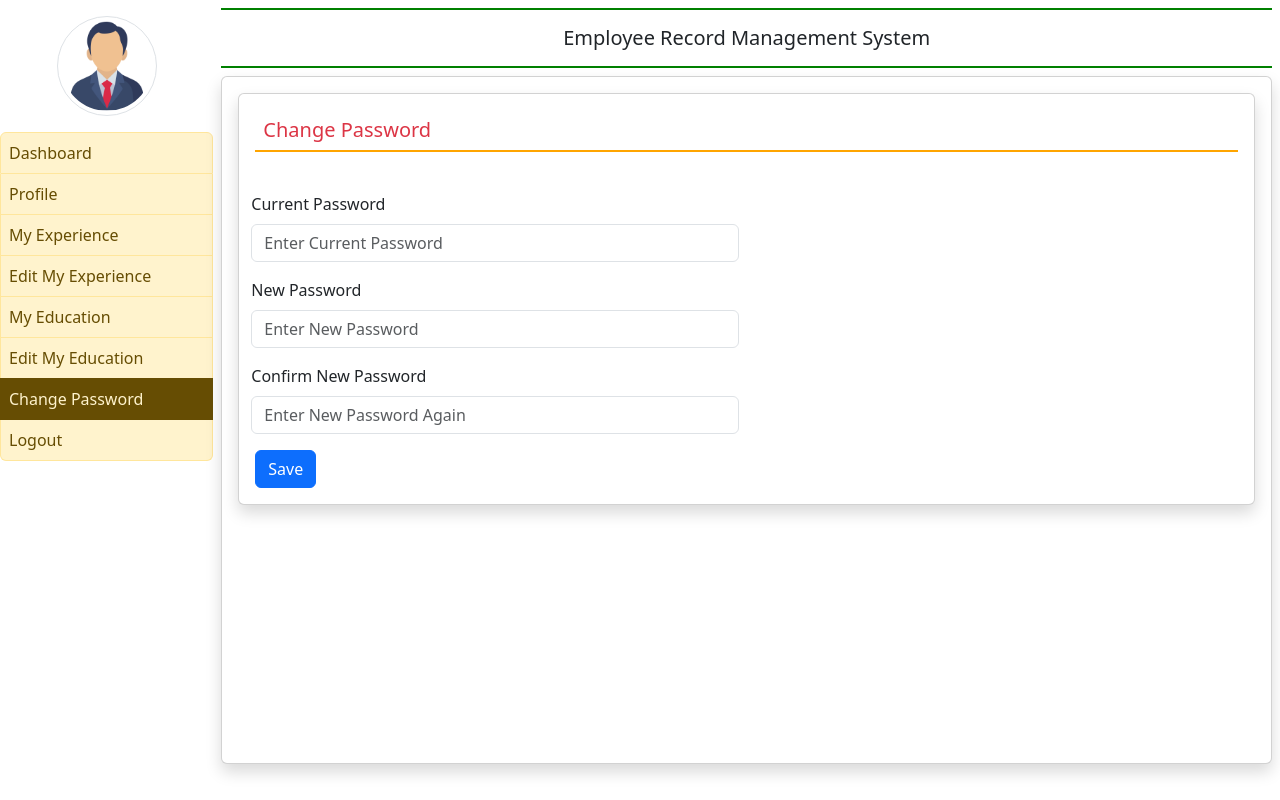
After one commit to 019rohit/employee-mangaement-system, a Django app: page /change_password/ in a window 1280 px wide. The commit adds this page. Run offline with Django 4.2, Linux system fonts and the light colour scheme; a user stored in the database is signed in.

Commit message:
Change password page completed

```diff
--- a/EmployeeManagement/urls.py
+++ b/EmployeeManagement/urls.py
@@ -34,5 +34,6 @@ urlpatterns = [
     path('myexperience/', myexperience, name = 'myexperience'),
     path('edit_exp/', edit_exp, name = 'edit_exp'),
     path('education/', education, name = 'education'),
-    path('edit_education/', edit_education, name = 'edit_education')
+    path('edit_education/', edit_education, name = 'edit_education'),
+    path('change_password/', change_password, name = 'change_password')
 ]
--- /dev/null
+++ b/employee/templates/change_password.html
@@ -0,0 +1,72 @@
+{% extends 'emp_base.html' %}
+
+{% block main %}
+
+<script type="text/javascript">
+    function checkpassword(){
+        if(document.changepassword.newpassword.value != document.changepassword.confirmpassword.value){
+            alert('New Password and Confirm Passsword field does not match');
+            document.changepassword.confirmpassword.focus();
+            return false;
+        }
+        return true;
+    }
+</script>
+
+<div class="card shadow m-3">
+    <div class="card-body">
+        <h5 class="p-2 text-danger" style="border-bottom : 2px solid orange">Change Password</h5>
+    </div>
+
+    <form class="row g-3 p-3" method="post" name="changepassword" onsubmit = "return checkpassword()">
+
+        {% csrf_token %}
+
+        <div class="row g-2">
+            <div class="col-md-6">
+                <label class="form-label">Current Password</label>
+                <input type="password" class="form-control" name="currentpassword" placeholder="Enter Current Password">
+            </div>
+        </div>
+
+        <div class="row g-2">
+            <div class="col-md-6">
+                  <label class="form-label">New Password</label>
+                <input type="password" class="form-control" name="newpassword" placeholder="Enter New Password">
+            </div>
+        </div>
+
+        <div class="row g-2">
+            <div class="col-md-6">
+                <label class="form-label">Confirm New Password</label>
+                <input type="password" class="form-control" name="confirmpassword" placeholder="Enter New Password Again">
+            </div>
+        </div>
+
+        <div class="col-12">
+            <button type="submit" class="btn btn-primary">Save</button>
+        </div>
+    </form>
+
+</div>
+
+{% if error == "no" %}
+<script>
+    alert('Password Updated Successfully');
+    window.location = ("/logout");
+</script>
+{% endif %}
+
+{% if error == "yes" %}
+<script>
+    alert('Something Went Wrong, Try Again...');
+</script>
+{% endif %}
+
+{% if error == "not" %}
+<script>
+    alert('Your Current Passsword is Wrong');
+</script>
+{% endif %}
+
+{% endblock main %}
--- a/employee/templates/emp_base.html
+++ b/employee/templates/emp_base.html
@@ -28,7 +28,7 @@
           <a href="/edit_exp" class="list-group-item list-group-item-warning list-group-item-action {% if '/edit_exp' in request.path %}active{% endif %}">Edit My Experience</a>
           <a href="/education" class="list-group-item list-group-item-warning list-group-item-action {% if '/education' in request.path %}active{% endif %}">My Education</a>
           <a href="/edit_education" class="list-group-item list-group-item-warning list-group-item-action {% if '/edit_education' in request.path %}active{% endif %}">Edit My Education</a>
-          <a href="" class="list-group-item list-group-item-warning list-group-item-action">Change Password</a>
+          <a href="/change_password" class="list-group-item list-group-item-warning list-group-item-action {% if '/change_password' in request.path %}active{% endif %}">Change Password</a>
           <a href="/logout" class="list-group-item list-group-item-warning list-group-item-action">Logout</a>
         </div>
       </div>
--- a/employee/views.py
+++ b/employee/views.py
@@ -197,3 +197,22 @@ def edit_education(request):
         except:
             error = "yes"
     return render(request, 'edit_education.html', locals())
+
+def change_password(request):
+    if not request.user.is_authenticated:
+        return redirect('employeeLogin')
+    error = ""
+    user = request.user
+    if request.method == "POST":
+        c = request.POST['currentpassword']
+        n = request.POST['newpassword']
+        try:
+            if user.check_password(c):
+                user.set_password(n)
+                user.save()
+                error = "no"
+            else:
+                error = "not"
+        except:
+            error = "yes"
+    return render(request, 'change_password.html', locals())
```
Also changed, not shown: db.sqlite3.
